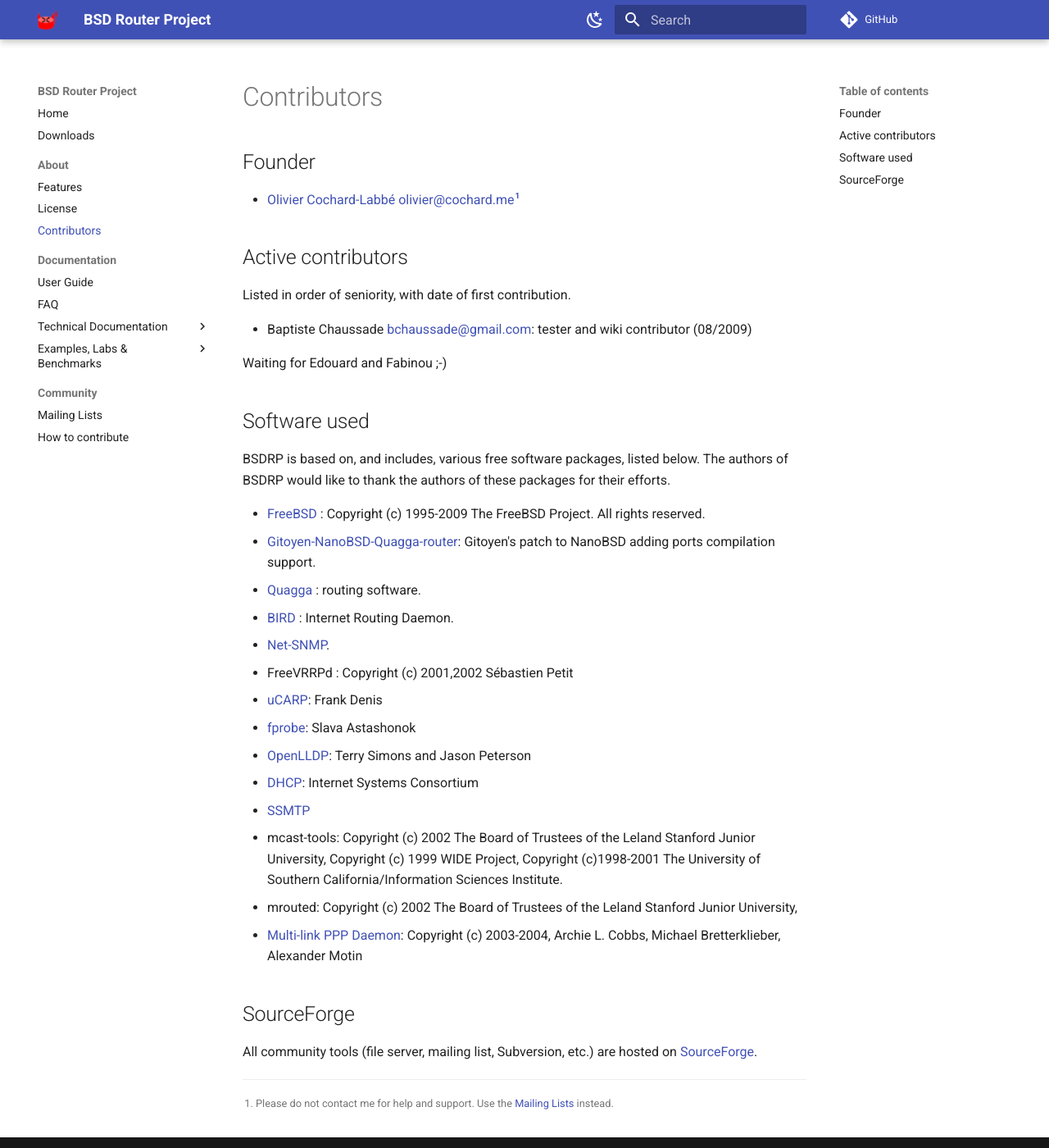
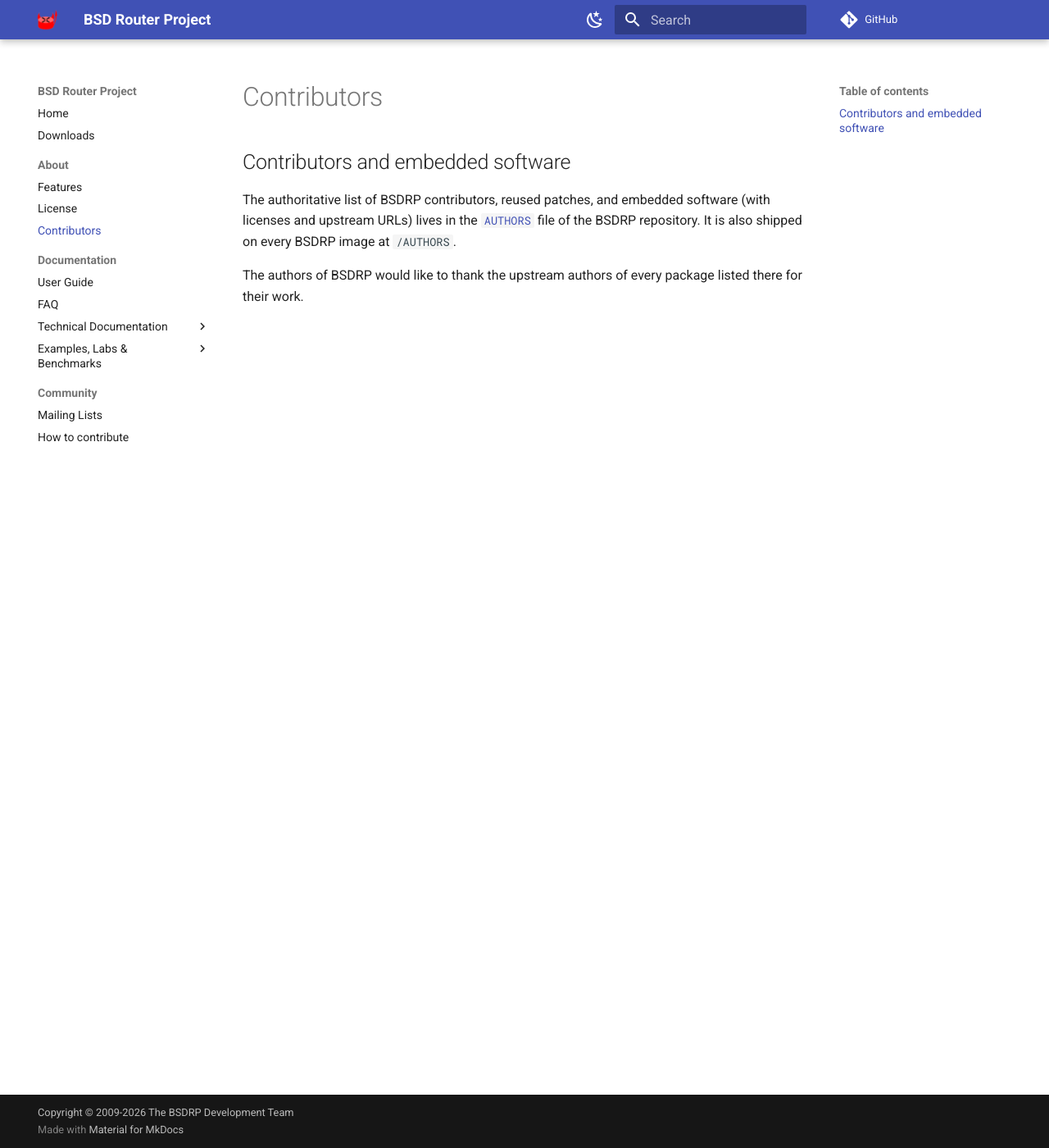
Before and after one commit to ocochard/bsdrp-website, an MkDocs documentation site: the page built from docs/contributors.md, in a window 1280 px wide and 1400 px high. Shown: the whole window at 82% size. Built offline with MkDocs 1.6.1 and Material for MkDocs 9.7.7, drawn with Linux system fonts in a browser that asks for light colours; comment, search, counter and statistics services are not loaded.

Commit message:
Avoid duplicate

```diff
--- a/docs/contributors.md
+++ b/docs/contributors.md
@@ -1,40 +1,15 @@
 ---
 title: Contributors
-description: Contributors list
+description: Contributors and embedded software
 ---
-## Founder
 
-- [Olivier Cochard-Labbé](http://www.google.com/profiles/cochard) <olivier@cochard.me>[^1]
+## Contributors and embedded software
 
-## Active contributors
+The authoritative list of BSDRP contributors, reused patches, and
+embedded software (with licenses and upstream URLs) lives in the
+[`AUTHORS`](https://github.com/ocochard/BSDRP/blob/master/BSDRP/Files/root/AUTHORS)
+file of the BSDRP repository. It is also shipped on every BSDRP image
+at `/AUTHORS`.
 
-Listed in order of seniority, with date of first contribution.
-
-- Baptiste Chaussade <bchaussade@gmail.com>: tester and wiki contributor (08/2009)
-
-Waiting for Edouard and Fabinou ;-)
-
-## Software used
-
-BSDRP is based on, and includes, various free software packages, listed below. The authors of BSDRP would like to thank the authors of these packages for their efforts.
-
-- [FreeBSD](http://www.freebsd.org) : Copyright (c) 1995-2009 The FreeBSD Project. All rights reserved.
-- [Gitoyen-NanoBSD-Quagga-router](http://www.gitoyen.net/Howto-NanoBSD-quagga-router): Gitoyen's patch to NanoBSD adding ports compilation support.
-- [Quagga](http://www.quagga.net/) : routing software.
-- [BIRD](http://bird.network.cz/) : Internet Routing Daemon.
-- [Net-SNMP](http://www.net-snmp.org/).
-- FreeVRRPd : Copyright (c) 2001,2002 Sébastien Petit
-- [uCARP](http://www.ucarp.org/): Frank Denis
-- [fprobe](http://sourceforge.net/projects/fprobe): Slava Astashonok
-- [OpenLLDP](http://sourceforge.net/projects/openlldp/): Terry Simons and Jason Peterson
-- [DHCP](http://www.isc.org/software/dhcp): Internet Systems Consortium
-- [SSMTP](http://packages.debian.org/stable/mail/ssmtp)
-- mcast-tools: Copyright (c) 2002 The Board of Trustees of the Leland Stanford Junior University, Copyright (c) 1999 WIDE Project, Copyright (c)1998-2001 The University of Southern California/Information Sciences Institute.
-- mrouted: Copyright (c) 2002 The Board of Trustees of the Leland Stanford Junior University,
-- [Multi-link PPP Daemon](http://mpd.sourceforge.net/): Copyright (c) 2003-2004, Archie L. Cobbs, Michael Bretterklieber, Alexander Motin
-
-## SourceForge
-
-All community tools (file server, mailing list, Subversion, etc.) are hosted on [SourceForge](http://sourceforge.net/projects/bsdrp/).
-
-[^1]: Please do not contact me for help and support. Use the [Mailing Lists](community/mailing-lists.md) instead.
+The authors of BSDRP would like to thank the upstream authors of every
+package listed there for their work.
```
